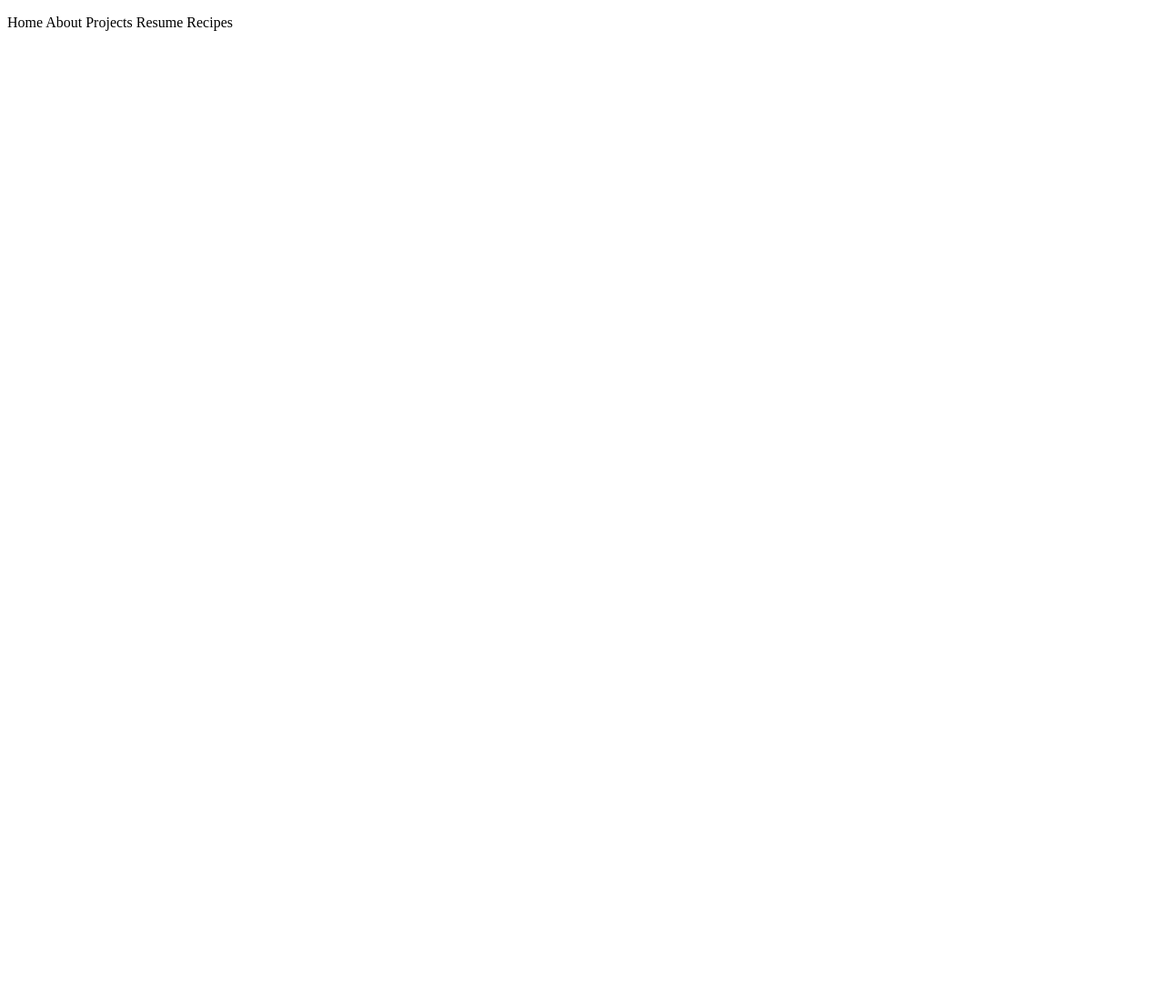
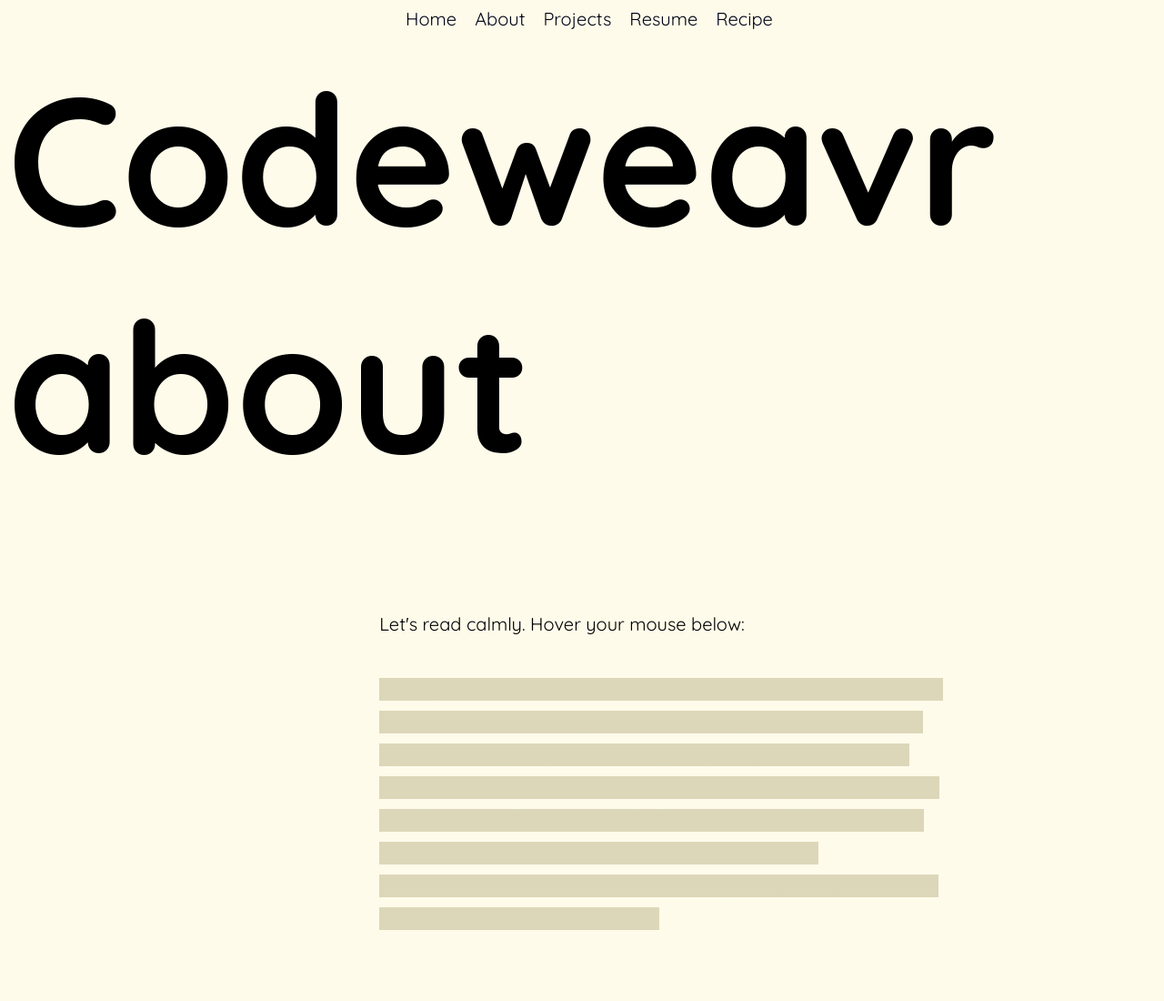
Before and after one commit to codeweavr/codeweavr.github.io, a plain HTML site: page index.html in a window 1280 px wide. Shown: the top 1100 px of the page at 91% size. Before the commit the page ends 800 px from the top, so only its background shows below. Drawn offline with Linux system fonts and the light colour scheme.

Commit message:
first draft

```diff
--- a/index.html
+++ b/index.html
@@ -5,16 +5,63 @@
     <meta name="viewport" content="width=device-width, initial-scale=1.0">
     <title>Document</title>
     <link href="style.css" rel="stylesheet">
+    <link rel="preconnect" href="https://fonts.googleapis.com">
+<link rel="preconnect" href="https://fonts.gstatic.com" crossorigin>
+<link rel="preconnect" href="https://fonts.googleapis.com">
+<link rel="preconnect" href="https://fonts.gstatic.com" crossorigin>
+<script src="script.js" defer></script>
+<link href="https://fonts.googleapis.com/css2?family=Quicksand:wght@300..700&family=Roboto+Mono:ital,wght@0,100..700;1,100..700&display=swap" rel="stylesheet">
 </head>
 <body>
-    <main>
-        <p>
-            Home
-            About
-            Projects
-            Resume
-            Recipes
-        </p>
-    </main>
+        <nav>
+            <ul>
+                <li><a href="#">Home</a></li>
+                <li><a href="#">About</a></li>
+                <li><a href="#">Projects</a></li>
+                <li><a href="#">Resume</a></li>
+                <li><a href="#">Recipe</a></li>
+            </ul>
+        </nav>
+        <main>
+            <div id="banner">
+                <h1>Codeweavr</h1>
+            </div>
+            <div id="about">
+                <h2>about</h2>
+                <p><span id="read">Let's read calmly. Hover your mouse below:<br><br></span></span><span>The experience I've had with the internet has been one of complete overwhelm, overstimulation, and fascination. </span><span>I am both obsessed and not impressed. </span><span>That's why I seek to design for balance and boundaries, and explore ways to use content and user experiences to reclaim ourselves instead of falling into the endless void of the internetverse, </span><span>Let's slow our roll, instead of complete bomboardment. </span><span>Feel present as often as possible.</span><span>AI will only make our substance abuse even worse.</span></p>
+                <p><span>Let's come back to ourselves.</span></p>
+                <p><span></span></p>
+            </div>
+            <div id="projects">
+                <h2>projects</h2>
+                <div class="blocks">
+                    <div class="block">
+                        <p id="content">A block</p>
+                    </div>
+                    <div class="block">
+                        <p id="content">A block</p>
+                    </div>
+                    <div class="block">
+                        <p id="content">A block</p>
+                    </div>
+                    <div class="block">
+                        <p id="content">A block</p>
+                    </div>
+                    <div class="block">
+                        <p id="content">A block</p>
+                    </div>
+                    <div class="block">
+                        <p id="content">A block</p>
+                    </div>
+                </div>
+            </div>
+            <div id="resume">
+                <h2>resume</h2>
+            </div>
+            <div id="recipes">
+                <h2>recipes</h2>
+            </div>
+         </main>
+
 </body>
 </html>
--- /dev/null
+++ b/script.js
@@ -0,0 +1,4 @@
+/* const p = document.getElementById("hovertext");
+  const words = p.textContent.split(" ");
+  p.innerHTML = words.map(word => `<span>${word}</span>`).join(" ");
+  */
--- a/style.css
+++ b/style.css
@@ -0,0 +1,111 @@
+* {
+    font-family: Quicksand, Arial;
+}
+
+
+html {
+    font-size: 20px;
+    background-color: #FFFBEA;
+}
+
+nav {
+    position:fixed;
+    top: 0;
+    height: 40px;
+    z-index: 20;
+    width: 100%;
+    display: flex;
+    justify-items: end;
+    mix-blend-mode: difference;
+}
+
+
+ul {
+    display: flex;
+    text-decoration: none;
+    list-style-type: none;
+    padding: 0;
+    margin: auto;
+}
+
+li a:link, li a:visited {
+    text-decoration: none;
+    padding: 10px;
+    color: white;
+}
+
+#banner, #about, #projects, #resume, #recipes {
+    top: 40px;
+    position: relative;
+    margin: auto;
+}
+
+h1, h2 {
+    font-size: clamp(1.5rem, 20vw, 10rem);
+    margin: auto;
+    width: auto;
+    display: block;
+    transition: color 500ms linear;
+}
+
+h1:hover, h2:hover {
+    color: #525252;
+}
+
+#about #read {
+    color: black;
+    background-color: #FFFBEA;
+}
+
+#about p {
+    padding: 100px 30px;
+    line-height: 1.8em;
+    width: 50%;
+    margin-left: 30%;
+    color: #ddd7b9;
+}
+
+#about span {
+    transition: color 400ms 500ms linear, background-color 400ms ease;
+    background-color: #ddd7b9
+}
+
+#about span:hover {
+    color: black;
+    background-color: #FFFBEA;
+}
+
+.blocks {
+    display: grid;
+    grid-template-columns: repeat(3, minmax(150px, 1fr));
+    grid-template-rows: repeat(2, minmax(150px, 1fr));
+    height: auto;
+}
+
+.block {
+    background-color: #FFFBEA;
+    margin: 8px;
+    aspect-ratio: 1 / 1;
+    overflow: hidden;
+    transition: background-color 300ms ease, margin 350ms ease, font-size 300ms ease;
+    box-shadow: 2px 2px 4px rgb(136, 136, 136);
+    display: flex;
+}
+
+.block p {
+    margin: auto;
+    padding: 0;
+    transition: font-size 250ms 50ms ease, color 350ms ease, letter-spacing 1s linear;
+}
+
+.block:hover {
+    background-color: white;
+    margin: -10px;
+    cursor: pointer;
+    z-index: 10;
+}
+
+.block:hover p {
+    font-size: 25px;
+    letter-spacing: 1.5rem;
+}
```
